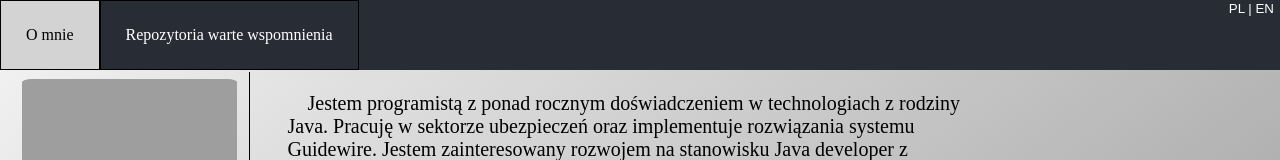
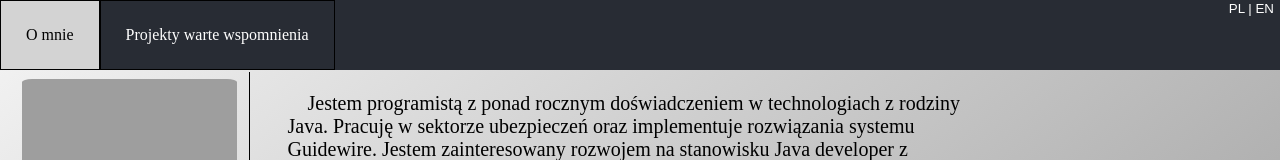
Before and after one commit to Szczygiel9/Protfolio, a React (Create React App) app: page / in a window 1280 px wide. Shown: the top 160 px of the page. Built offline with nearby package versions, Linux system fonts and the light colour scheme.

Commit message:
Style classes rename

```diff
--- a/src/components/Header.js
+++ b/src/components/Header.js
@@ -1,13 +1,12 @@
 import React from 'react';
 import {NavLink} from "react-router-dom";
-import State from "../data/State";
 
 const Header = () => {
     return (
         <div className='nav'>
-            <NavLink exact activeClassName='ActiveLink' to="/">O mnie</NavLink>
-            <NavLink activeClassName='ActiveLink' to="/projects">Repozytoria warte wspomnienia</NavLink>
-            <button onClick={State.flipState} className='language-switcher'>PL | EN</button>
+            <NavLink exact activeClassName='active-link' to="/">O mnie</NavLink>
+            <NavLink activeClassName='active-link' to="/projects">Projekty warte wspomnienia</NavLink>
+            <button className='language-switcher'>PL | EN</button>
         </div>
     );
 };
```
